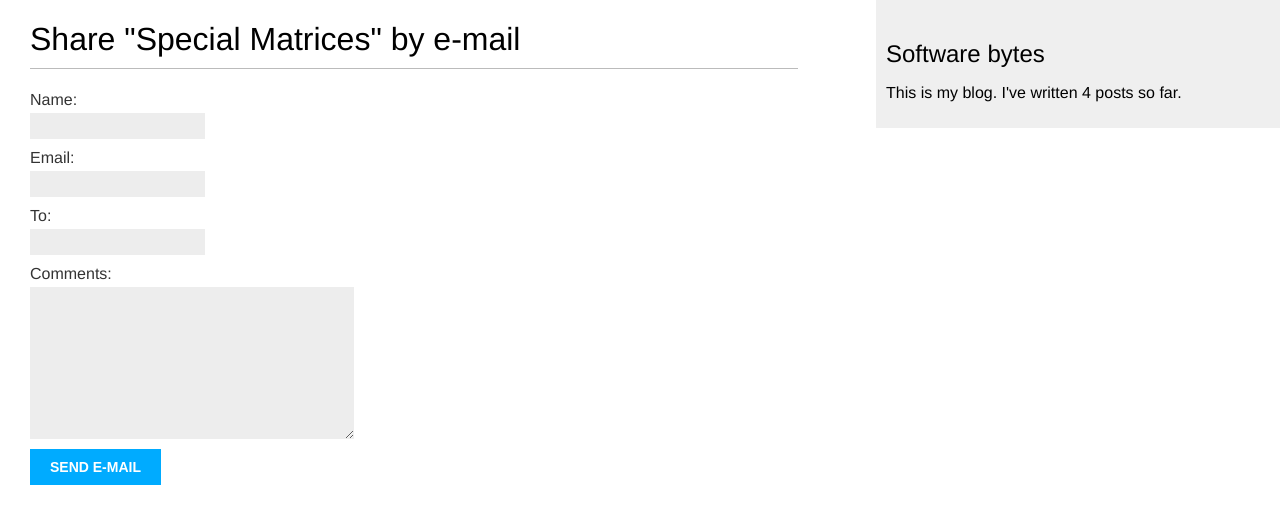
After one commit to PhilaniMhlongo/Django-Blog, a Django app: page /blog/4/share/ in a window 1280 px wide. The commit adds this page. Shown: the top 524 px of the page. Run offline with Django 4.2, Linux system fonts and the light colour scheme; data comes from the database, SQL or seed files in the repository.

Commit message:
Added Email Share System

```diff
--- /dev/null
+++ b/mysite/blog/forms.py
@@ -0,0 +1,7 @@
+from django import forms
+class EmailPostForm(forms.Form):
+    name = forms.CharField(max_length=25)
+    email = forms.EmailField()
+    to = forms.EmailField()
+    comments = forms.CharField(required=False,
+    widget=forms.Textarea)
--- a/mysite/blog/templates/blog/post/details.html
+++ b/mysite/blog/templates/blog/post/details.html
@@ -9,4 +9,9 @@
     Published {{ post.publish }} by {{ post.author }}
   </p>
   {{ post.body|markdown }}
+  <p>
+    <a href="{% url "blog:post_share" post.id %}">
+    Share this post
+    </a>
+  </p>
 {% endblock %}
--- a/mysite/blog/templates/blog/post/list.html
+++ b/mysite/blog/templates/blog/post/list.html
@@ -15,7 +15,7 @@
     <p class="date">
         Published {{ post.publish }} by {{ post.author }}
     </p>
-    {{ post.body|markdown|truncatewords_html:30 }}
+    {{ post.body|markdown|truncatewords_html:30 }}`
     {% endfor %}
     {% include "pagination.html" with page=page_obj %}
     {% endblock %}
--- /dev/null
+++ b/mysite/blog/templates/blog/post/share.html
@@ -0,0 +1,19 @@
+{% extends "blog/base.html" %}
+{% block title %}Share a post{% endblock %}
+
+
+{% block content %}
+    {% if sent %}
+        <h1>E-mail successfully sent</h1>
+        <p>
+            "{{ post.title }}" was successfully sent to {{ form.cleaned_data.to }}.
+        </p>
+    {% else %}
+        <h1>Share "{{ post.title }}" by e-mail</h1>
+        <form method="post">
+            {{ form.as_p }}
+            {% csrf_token %}
+            <input type="submit" value="Send e-mail">
+        </form>
+    {% endif %}
+{% endblock %}
--- a/mysite/blog/urls.py
+++ b/mysite/blog/urls.py
@@ -13,5 +13,7 @@ urlpatterns=[
     path('<int:year>/<int:month>/<int:day>/<slug:post>/',
          views.post_detail,
          name='post_detail'),
+    path('<int:post_id>/share/',
+        views.post_share, name='post_share'),
 
 ]
--- a/mysite/blog/views.py
+++ b/mysite/blog/views.py
@@ -2,6 +2,8 @@ from django.shortcuts import render,get_object_or_404
 from django.http import Http404
 from django.core.paginator import Paginator
 from django.views.generic import ListView
+from .forms import EmailPostForm
+from django.core.mail import send_mail
 # Create your views here.
 
 from .models import Post
@@ -36,3 +38,25 @@ class PostListView(ListView):
     context_object_name = 'posts'
     paginate_by = 3
     template_name = 'blog/post/list.html'
+
+
+def post_share(request, post_id):
+    # Retrieve post by id
+    post = get_object_or_404(Post, id=post_id, status=Post.Status.PUBLISHED)
+    sent = False
+    if request.method == 'POST':
+    # Form was submitted
+        form = EmailPostForm(request.POST)
+        if form.is_valid():
+    # Form fields passed validation
+            cd = form.cleaned_data
+            post_url = request.build_absolute_uri(post.get_absolute_url())
+            subject = f"{cd['name']} recommends you read "f"{post.title}"
+            message = f"Read {post.title} at {post_url}\n\n" f"{cd['name']}\'s comments: {cd['comments']}"
+            send_mail(subject, message, 'mhlongophilani04@gmail.com',[cd['to']])
+            sent = True
+    # ... send email
+    else:
+        form = EmailPostForm()
+    return render(request, 'blog/post/share.html', {'post': post,
+    'form': form,'sent': sent})
--- /dev/null
+++ b/requirements.txt
@@ -0,0 +1,4 @@
+pip install markdown==3.4.1
+
+
+Do Coniccals View
```
Also changed, not shown: mysite/mysite/settings.py (+8 -0 lines).
